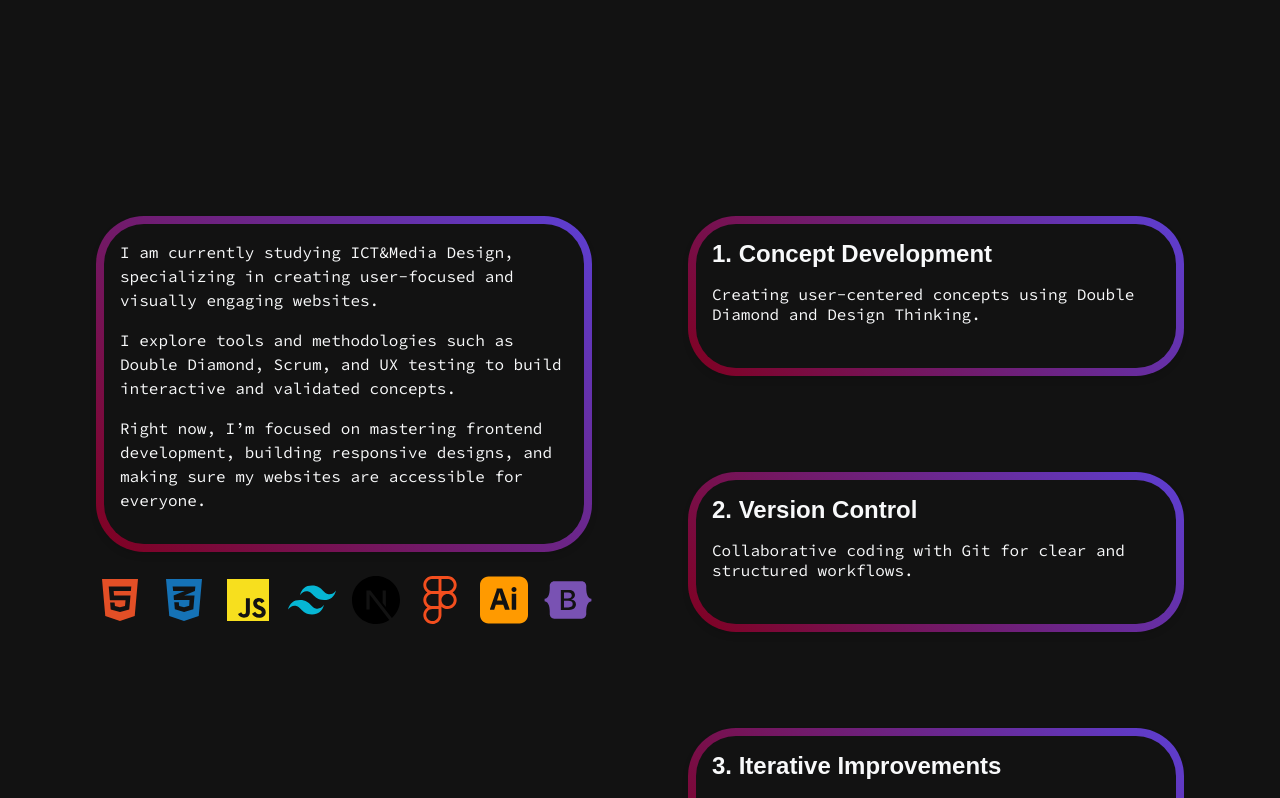
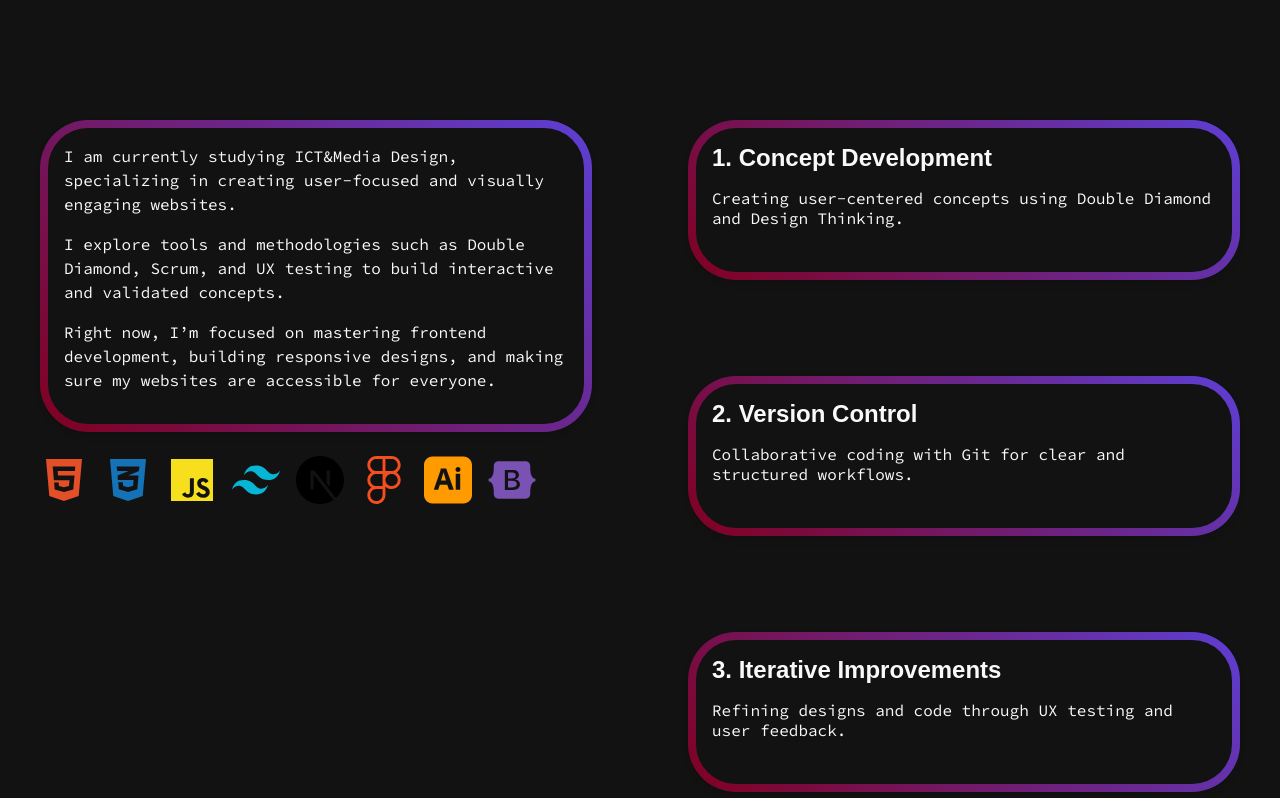
Before and after one commit to TNDKien/showcase-portfolio, a Next.js app: page / in a window 1280 px wide. Shown: the part 680-1478 px from the top of the page. Built offline with nearby package versions, Linux system fonts and the light colour scheme; a web font is replaced by a local one.

Commit message:
spacing + files

```diff
--- a/src/app/page.tsx
+++ b/src/app/page.tsx
@@ -11,6 +11,7 @@ export default function Home() {
       <Hero />
       <About />
       <ProjectSection />
+      <Hero></Hero>
     </div>
   );
 }
--- a/src/components/About/About.module.scss
+++ b/src/components/About/About.module.scss
@@ -3,9 +3,10 @@
 .container {
   display: flex;
   justify-content: space-between;
-  padding: 96px;
+  max-width: 1200px;
+  margin: 0 auto;
   gap: 96px;
-  height: 300vh;
+  height: 200vh;
 
   .cardText {
     position: sticky;
```
Also changed, not shown: public/medias/marketingloom.webp (added), public/medias/upendo.webp (added).
